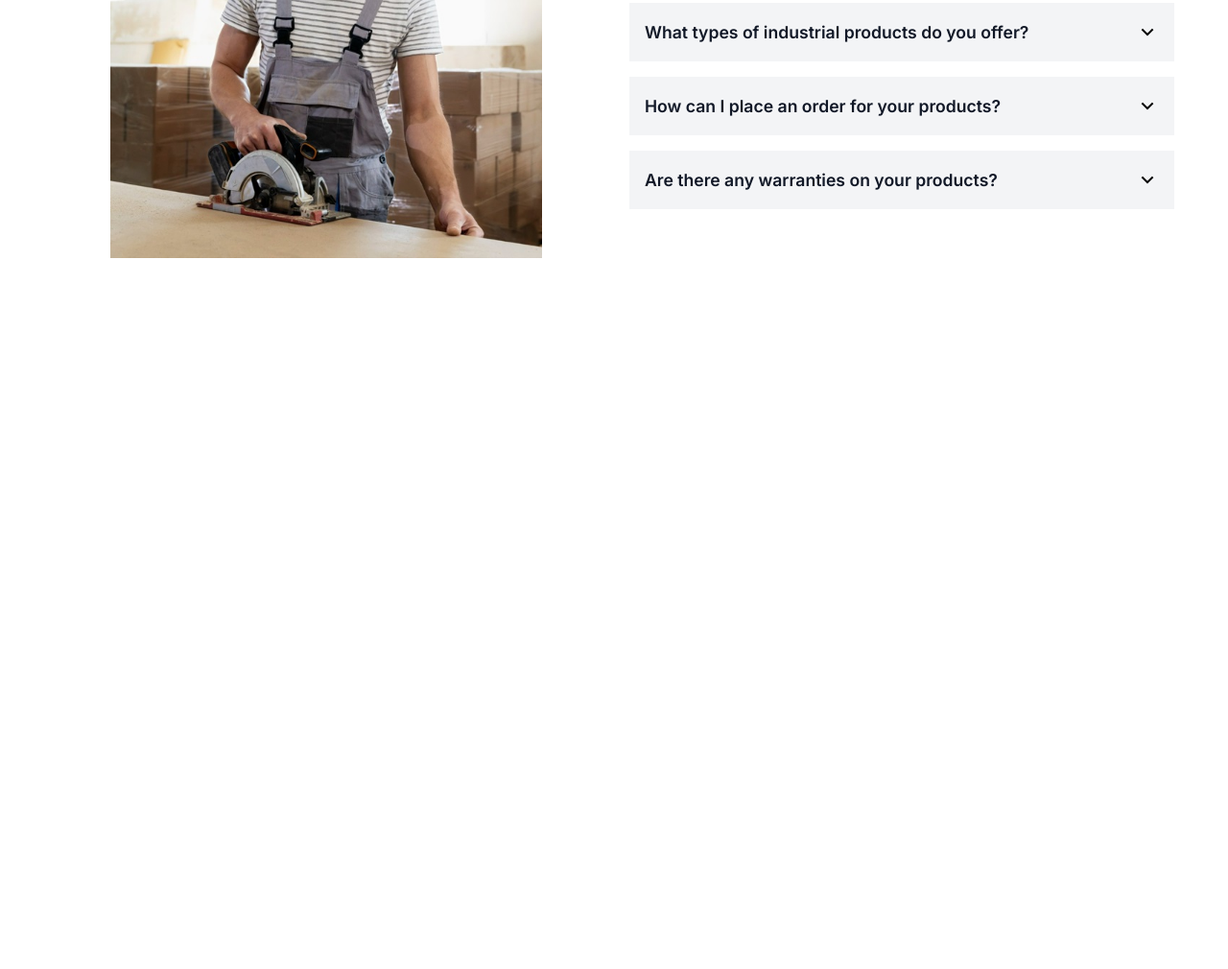
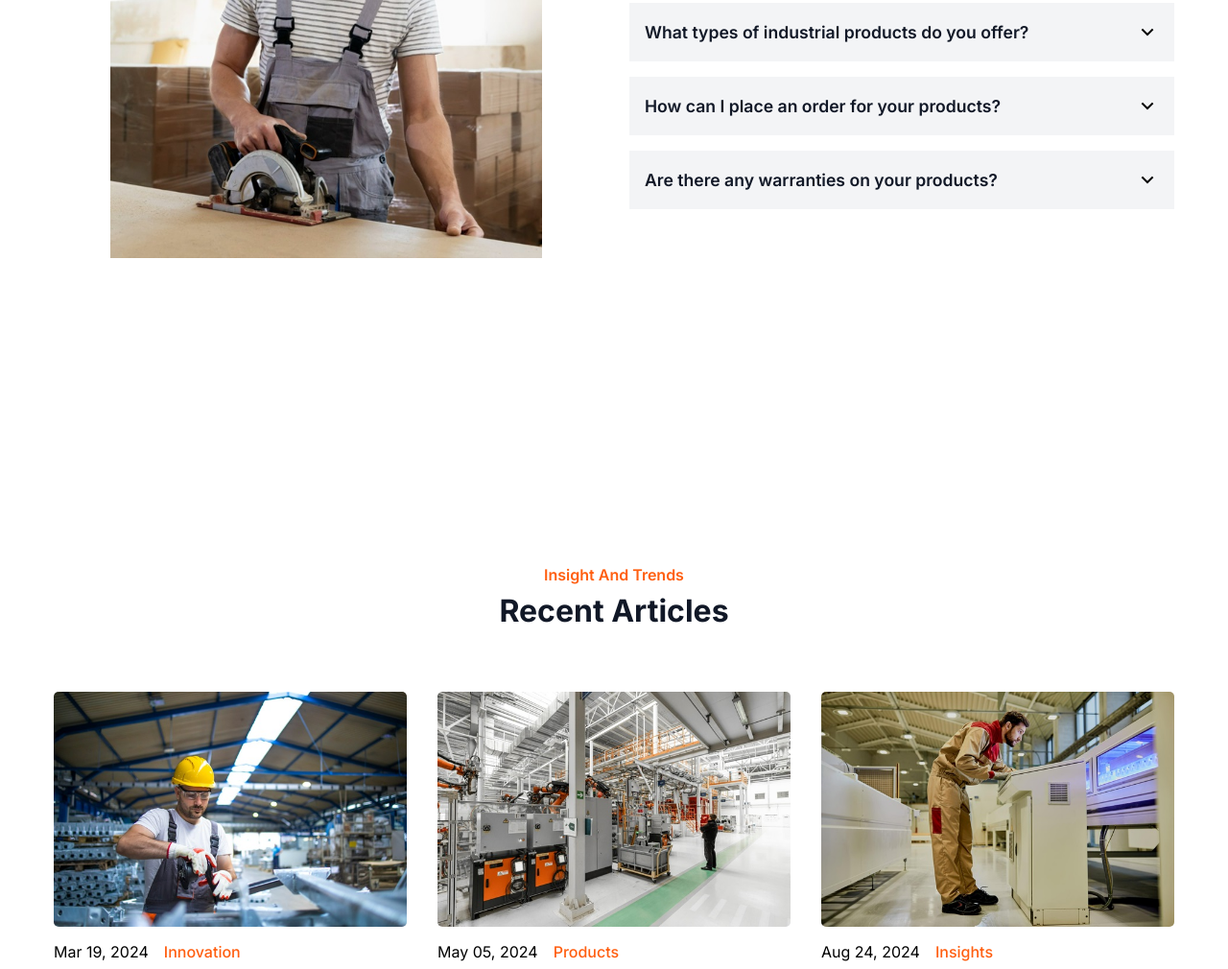
Before and after one commit to SignorPao/html-css-js-6, a plain HTML site: page index.html in a window 1280 px wide. Shown: the part 1790-2800 px from the top of the page at 96% size. Before the commit the page ends 2219 px from the top, so only its background shows below. Drawn offline with nearby package versions, Linux system fonts and the light colour scheme.

Commit message:
article section.

```diff
--- a/index.html
+++ b/index.html
@@ -144,6 +144,37 @@
       </div>
     </section>
 
+    <section class="section__container article__container" id="article">
+      <h3 class="section__subheader">Insight And Trends</h3>
+      <h2 class="section__header">Recent Articles</h2>
+      <div class="article__grid">
+        <div class="article__card">
+          <img src="assets/article-1.jpg" alt="article" />
+          <div>
+            <p>Mar 19, 2024</p>
+            <a href="#">Innovation</a>
+          </div>
+          <h4>Revolutionizing: The Latest in Industrial Innovation</h4>
+        </div>
+        <div class="article__card">
+          <img src="assets/article-2.jpg" alt="article" />
+          <div>
+            <p>May 05, 2024</p>
+            <a href="#">Products</a>
+          </div>
+          <h4>Spotlight: Enhancing Operations with Our Industrial Solutions</h4>
+        </div>
+        <div class="article__card">
+          <img src="assets/article-3.jpg" alt="article" />
+          <div>
+            <p>Aug 24, 2024</p>
+            <a href="#">Insights</a>
+          </div>
+          <h4>Navigating: Expert Perspectives on Industrial Dynamics</h4>
+        </div>
+      </div>
+    </section>
+
     <script src="https://unpkg.com/scrollreveal"></script>
     <script src="main.js"></script>
   </body>
--- a/main.js
+++ b/main.js
@@ -50,3 +50,8 @@ ScrollReveal().reveal(".faq__image img", {
   ...scrollRevealOption,
   origin: "left",
 });
+
+ScrollReveal().reveal(".article__card", {
+  ...scrollRevealOption,
+  interval: 500,
+});
--- a/styles.css
+++ b/styles.css
@@ -326,6 +326,55 @@ nav {
   display: block;
 }
 
+.section__container :is(.section__subheader, .section__header) {
+  text-align: center;
+}
+.article__container {
+}
+.section__subheader {
+}
+.section__header {
+}
+.article__grid {
+  margin-top: 4rem;
+  display: grid;
+  gap: 1rem;
+}
+.article__card img {
+  margin-bottom: 1rem;
+  border-radius: 5px;
+}
+
+.article__card div {
+  margin-bottom: 0.5rem;
+  display: flex;
+  align-items: center;
+  gap: 1rem;
+  flex-wrap: wrap;
+}
+
+.about__card p {
+  font-weight: 500;
+  color: var(--text-light);
+}
+
+.article__card a {
+  font-weight: 500;
+  color: var(--primary-color);
+}
+
+.article__card h4 {
+  font-size: 1.1rem;
+  font-weight: 600;
+  color: var(--text-dark);
+}
+
+@media screen and (min-width: 540px) {
+  .article__grid {
+    grid-template-columns: repeat(2, 1fr);
+  }
+}
+
 @media screen and (min-width: 768px) {
   nav {
     position: static;
@@ -387,4 +436,14 @@ nav {
   .faq__container {
     grid-template-columns: repeat(2, 1fr);
   }
+
+  .article__grid {
+    grid-template-columns: repeat(3, 1fr);
+  }
 }
+
+@media screen and (min-width: 1024px) {
+  .article__grid {
+    gap: 2rem;
+  }
+}
```
